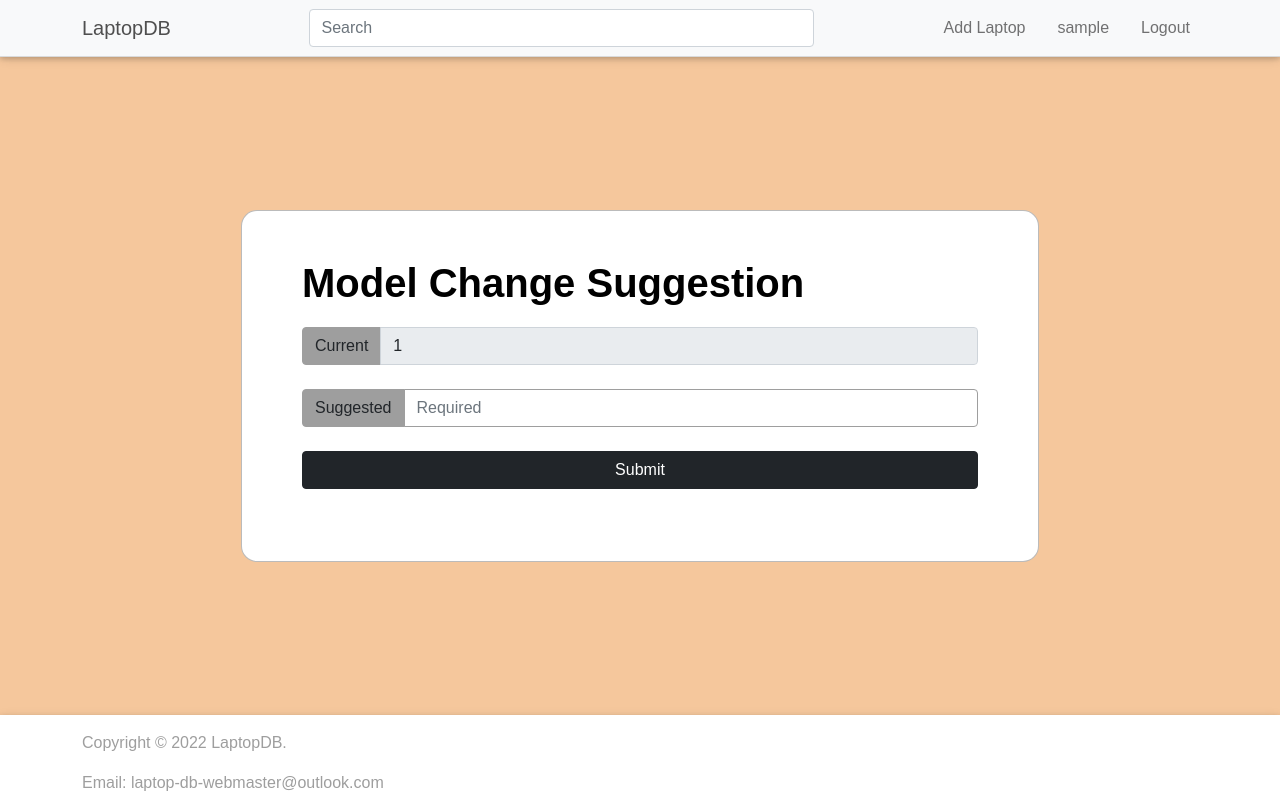
After one commit to bgorman87/Laptop-DB, a Django app: page /part-model-change/1 in a window 1280 px wide. The commit adds this page. Run offline with Django 4.2, Linux system fonts and the light colour scheme; the visitor is signed in with stand-in values (Sample User, id 1); some libraries are stand-ins or nearby versions.

Commit message:
added ability for mods to review requested changes

```diff
--- a/appspec.yml
+++ b/appspec.yml
@@ -5,3 +5,8 @@ files:
     destination: /home/ubuntu/django/parts/parts
     runas: www-data
 file_exists_behavior: OVERWRITE
+hooks:
+  AfterInstall:
+    - location: /home/ubuntu/django/parts/perm_change.sh
+      timeout: 300
+      runas: root
--- a/parts/catalog/forms.py
+++ b/parts/catalog/forms.py
@@ -26,3 +26,14 @@ class PartForm(ModelForm):
         widgets = {
             'image' : AdminFileWidget()
         }
+
+
+
+class ModelChangeForm(forms.Form):
+    current_model = forms.CharField(label="Current", max_length=100)
+    suggested_model = forms.CharField(label="Suggested", max_length=100)
+
+    def __init__(self, *args, **kwargs):
+        super(ModelChangeForm, self).__init__(*args, **kwargs)
+        self.fields['current_model'].widget.attrs.update({'class' : 'form-control', "disabled" : "disabled"})
+        self.fields['suggested_model'].widget.attrs.update({'class' : 'form-control input-field', "placeholder" : "Required"})
--- a/parts/catalog/templates/base/add-laptop.html
+++ b/parts/catalog/templates/base/add-laptop.html
@@ -8,7 +8,7 @@
 
 
 <div class='add-data container'>
-    <div class='mx-auto'>
+    <div class='mx-auto my-auto'>
             <form class="form" name="parts-form" method="POST" enctype="multipart/form-data">
                 {% csrf_token %}
                 <div class="input-group mb-2">
--- a/parts/catalog/templates/base/laptop-page.html
+++ b/parts/catalog/templates/base/laptop-page.html
@@ -32,7 +32,7 @@
                                         <li><a class="dropdown-item" href="{% url 'edit-laptop' laptop.laptop_model %}">Add Components</a></li>
                                         {% endif %}
                                         <li><hr class="dropdown-divider"></li>
-                                        <li><a class="dropdown-item" href="" disabled>Suggest New Model Number</a></li>
+                                        <li><a class="dropdown-item" href="{% url 'laptop-model-change' laptop.laptop_model %}" disabled>Suggest New Model Number</a></li>
                                     </ul>
                                 </div>
                             </div>
--- /dev/null
+++ b/parts/catalog/templates/base/new-model-suggest.html
@@ -0,0 +1,38 @@
+{% extends 'main.html' %}
+
+{% block content %}
+<section class="suggest-model">
+    <div class="container">
+        <div class="row d-flex justify-content-center align-items-center h-100">
+            <div class="card model-change-card" style="border-radius: 1rem;">
+                <div class="d-flex align-items-center">
+                    <div class="card-body p-4 p-lg-5 text-black">
+                        <form method="POST" action="">
+                            {% csrf_token %}
+
+                            <div class="d-flex align-items-center ml-0 mb-3 pb-1">
+                                <span class="h1 fw-bold mb-0">Model Change Suggestion</span>
+                            </div>
+
+                            <div class="form-outline mb-4 input-group">
+                                <span class="input-group-text form-span" id="id_current_model">Current</span>
+                                {{model_change_form.current_model}}
+                            </div>
+
+                            <div class="form-outline mb-4 input-group">
+                                <span class="input-group-text form-span" id="id_suggested_model">Suggested</span>
+                                {{model_change_form.suggested_model}}
+                            </div>
+
+                            <div class="form-outline mb-4">
+                                <button class="btn btn-dark btn-block w-100" type="submit">Submit</button>
+                            </div>
+                        </form>
+                    </div>
+                </div>
+            </div>
+        </div>
+    </div>
+</section>
+
+{% endblock content %}
--- a/parts/catalog/templatetags/general_extras.py
+++ b/parts/catalog/templatetags/general_extras.py
@@ -1,8 +1,31 @@
 from django import template
-from catalog.views import part_types
+from catalog.views import part_types, is_member
+from catalog.models import *
 
 register = template.Library()
 
 @register.filter(name='part_type')
 def part_type(part_type_id):
     return part_types[part_type_id]
+
+@register.filter(name='part_change_requests')
+def part_change_requests(user):
+    notification_count = 0
+    if is_member(user, 'mod'):
+        notification_count += PartModelChange.objects.filter(approved_by=None, rejected_by=None).count()
+    return notification_count
+
+@register.filter(name='laptop_change_requests')
+def laptop_change_requests(user):
+    notification_count = 0
+    if is_member(user, 'mod'):
+        notification_count += LaptopModelChange.objects.filter(approved_by=None, rejected_by=None).count()
+    return notification_count
+
+@register.filter(name='notifications')
+def notifications(user):
+    notification_count = 0
+    if is_member(user, 'mod'):
+        notification_count += PartModelChange.objects.filter(approved_by=None, rejected_by=None).count()
+        notification_count += LaptopModelChange.objects.filter(approved_by=None, rejected_by=None).count()
+    return notification_count
--- a/parts/catalog/urls.py
+++ b/parts/catalog/urls.py
@@ -14,4 +14,6 @@ urlpatterns = [
     path('laptop-upvote/', views.laptop_upvote, name='laptop-upvote'),
     path('laptop-downvote/', views.laptop_downvote, name='laptop-downvote'),
     path('part-downvote/', views.part_downvote, name='part-downvote'),
+    path('part-model-change/<str:part_model>', views.part_model_change, name='part-model-change'),
+    path('laptop-model-change/<str:laptop_model>', views.laptop_model_change, name='laptop-model-change'),
 ]
--- a/parts/catalog/views.py
+++ b/parts/catalog/views.py
@@ -417,6 +417,7 @@ def edit_laptop(request, laptop_model):
 
     return render(request, "base/edit-laptop-data.html", {'laptop_model': laptop_model, 'laptop_image_url': laptop.image.url, 'form_data': form_data})
 
+@login_required(login_url='login-page')
 # Basic users can only edit missing laptop parts
 def user_add_laptop_data(request, laptop_model):
 
@@ -454,6 +455,7 @@ def part_upvote(request):
         messages.info(request, "You must be logged in to vote.")
         return redirect('login-page', next=request.path)
 
+@login_required(login_url='login-page')
 def part_downvote(request):
     user = request.user
     if user.is_authenticated:
@@ -470,6 +472,7 @@ def part_downvote(request):
         messages.info(request, "You must be logged in to vote.")
         return redirect('login-page', next=request.path)
 
+@login_required(login_url='login-page')
 def laptop_upvote(request):
     user = request.user
     if user.is_authenticated:
@@ -487,6 +490,7 @@ def laptop_upvote(request):
         messages.info(request, "You must be logged in to vote.")
         return redirect('login-page', next=request.path)
 
+@login_required(login_url='login-page')
 def laptop_downvote(request):
     user = request.user
     if user.is_authenticated:
@@ -502,3 +506,102 @@ def laptop_downvote(request):
     else:
         messages.info(request, "You must be logged in to vote.")
         return redirect('login-page', next=request.path)
+
+@login_required(login_url='login-page')
+def part_model_change(request, part_model):
+
+    part_model_change_form = ModelChangeForm()
+    part_model_change_form.fields['current_model'].initial = part_model
+
+    if request.method == "POST":
+
+        suggested_part_model = request.POST.get("suggested_model")
+        print(f"current: {part_model} -- suggested: {suggested_part_model}")
+
+        if suggested_part_model == part_model:
+            messages.info(request, "You cannot change to the same model.")
+            return render(request, "base/new-model-suggest.html", {'model_change_form': part_model_change_form, "model": part_model})
+
+        try:
+            part = Part.objects.get(model=part_model)
+        except:
+            messages.error(request, "Part model not found.")
+            return render(request, "base/new-model-suggest.html", {'model_change_form': part_model_change_form, "model": part_model})
+
+        try:
+            suggested_part = Part.objects.get(model=suggested_part_model)
+            messages.info(request, "Part model already exists. Redirected to page.")
+            return redirect('item-page', model_number=suggested_part_model)
+        except:
+            pass
+
+        try:
+            part_model_change = PartModelChange.objects.filter(part=part).filter(old_model=part_model).filter(new_model=suggested_part_model)
+            if part_model_change.exists():
+                print("already exists")
+                if not part_model_change[0].approved:
+                    if not part_model_change[0].rejected_by and not part_model_change[0].approved_by:
+                        messages.error(request, "This change has already been suggested for this model. Please wait for mods to review.")
+                        return redirect('item-page', model_number=part_model)
+                    messages.error(request, "This part model change has already been suggested and was denied after review by mods. Please contact an administrator if you believe this to be an error.")
+                    return redirect('item-page', model_number=part_model)
+                messages.success(request, "This part model change has already been suggested and was approved after review by mods. Please contact an administrator if you believe this to be an error.")
+                return redirect('item-page', model_number=part_model)
+        except:
+            pass
+
+
+        PartModelChange.objects.create(part=part, old_model=part_model, new_model=suggested_part_model, created_by=request.user)
+        messages.success(request, "Thank you for the model change suggestion. Mods will review and approve this change if appropriate.")
+        return redirect('item-page', model_number=part_model)
+
+    return render(request, "base/new-model-suggest.html", {'model_change_form': part_model_change_form, 'model': part_model})
+
+@login_required(login_url='login-page')
+def laptop_model_change(request, laptop_model):
+
+    laptop_model_change_form = ModelChangeForm()
+    laptop_model_change_form.fields['current_model'].initial = laptop_model
+
+    if request.method == "POST":
+
+        suggested_laptop_model = request.POST.get("suggested_model")
+        print(f"current: {laptop_model} -- suggested: {suggested_laptop_model}")
+
+        if suggested_laptop_model == laptop_model:
+            messages.info(request, "You cannot change to the same model.")
+            return render(request, "base/new-model-suggest.html", {'model_change_form': laptop_model_change_form, "model": laptop_model})
+
+        try:
+            laptop = Laptop.objects.get(laptop_model=laptop_model)
+        except:
+            messages.error(request, "Laptop model not found.")
+            return render(request, "base/new-model-suggest.html", {'model_change_form': laptop_model_change_form, "model": laptop_model})
+
+        try:
+            suggested_laptop = Laptop.objects.get(laptop_model=suggested_laptop_model)
+            messages.info(request, "Laptop model already exists. Redirected to page.")
+            return redirect('laptop-page', laptop_model=suggested_laptop_model)
+        except:
+            pass
+
+        try:
+            laptop_model_change = LaptopModelChange.objects.filter(laptop=laptop).filter(old_model=laptop_model).filter(new_model=suggested_laptop_model)
+            if laptop_model_change.exists():
+                print("already exists")
+                if not laptop_model_change[0].approved:
+                    if not laptop_model_change[0].rejected_by and not laptop_model_change[0].approved_by:
+                        messages.error(request, "This change has already been suggested for this model. Please wait for mods to review.")
+                        return redirect('laptop-page', laptop_model=laptop_model)
+                    messages.error(request, "This laptop model change has already been suggested and was denied after review by mods. Please contact an administrator if you believe this to be an error.")
+                    return redirect('laptop-page', laptop_model=laptop_model)
+                messages.success(request, "This laptop model change has already been suggested and was approved after review by mods. Please contact an administrator if you believe this to be an error.")
+                return redirect('laptop-page', laptop_model=laptop_model)
+        except:
+            pass
+
+        LaptopModelChange.objects.create(laptop=laptop, old_model=laptop_model, new_model=suggested_laptop_model, created_by=request.user)
+        messages.success(request, "Thank you for the model change suggestion. Mods will review and approve this change if appropriate.")
+        return redirect('laptop-page', laptop_model=laptop_model)
+
+    return render(request, "base/new-model-suggest.html", {'model_change_form': laptop_model_change_form, 'model': laptop_model})
--- a/parts/static/styles/style.css
+++ b/parts/static/styles/style.css
@@ -11,6 +11,13 @@ body {
     width: 30% !important;
 }
 
+.card, .model-change-card {
+    border: solid;
+    border-width: 1px;
+    border-color: #9e9e9eb2;
+    width: 50% !important;
+}
+
 .item-card {
     width: 100% !important;
 }
@@ -18,21 +25,33 @@ body {
 @media only screen and (min-width: 0px) {
     .user-card {
         width: 95% !important;
-}
+    }
+    .model-change-card {
+        width: 95% !important;
+    }
 }
 @media only screen and (min-width: 700px) {
     .user-card {
         width: 70% !important;
+    }
+    .model-change-card {
+        width: 80% !important;
     }
 }
 @media only screen and (min-width: 900px) {
     .user-card {
         width: 50% !important;
     }
+    .model-change-card {
+        width: 70% !important;
+    }
 }
 @media only screen and (min-width: 1600px) {
     .user-card {
         width: 35% !important;
+    }
+    .model-change-card {
+        width: 60% !important;
     }
 }
 
@@ -113,7 +132,8 @@ body {
 .login,
 .register,
 .user-notice,
-.verification {
+.verification,
+.suggest-model {
     background-color: rgb(255, 255, 255);
     min-height: 89.4vh;
     display: flex;
@@ -127,7 +147,11 @@ body {
 }
 
 .login, .register, .user-notice, .verification {
-    background-color:rgb(167, 212, 255)
+    background-color:rgb(167, 212, 255);
+}
+
+.suggest-model {
+    background-color: rgb(245, 199, 156);
 }
 
 .product .container {
@@ -148,6 +172,14 @@ body {
 .container .container-flex-col {
     flex-direction: column;
 
+}
+
+.container {
+    margin: auto;
+}
+
+.nav-link {
+    padding: 0;
 }
 
 .container .title-item {
--- a/parts/templates/includes/header.html
+++ b/parts/templates/includes/header.html
@@ -1,3 +1,7 @@
+{% load general_extras %}
+{% load auth_extras %}
+{% load admin_urls %}
+
 <nav class="navbar navbar-expand-lg navbar-light bg-light fixed-top">
   <div class="container">
     <a class="navbar-brand" href="{% url 'home' %}">
@@ -13,19 +17,50 @@
         </form>
       </div>
 
-      <div class="navbar-nav">
-        <a class="nav-link" aria-current="page" href={% url 'add-laptop' %}> Add Laptop </a>
+      <ul class="navbar-nav">
+        <li><a class="nav-link m-0" aria-current="page" href={% url 'add-laptop' %}> Add Laptop </a></li>
+
         {% if request.user.is_authenticated %}
-          <a class="nav-link" aria-current="page" href="{% url 'profile-page' user.username %}">{{user.username}}</a>
+          <li class="nav-link dropdown m-0">
+            <a class="nav-link" href="#" id="navbarDropdownMenuLink" role="button" data-bs-toggle="dropdown" aria-expanded="false">
+              <span class="nav-link">{{user.username}}
+              {% if user|notifications > 0 %}
+                <span class="badge bg-danger">{{user|notifications}}</span>
+              {% endif %}
+              </span>
+            </a>
+            <ul class="dropdown-menu mt-2" aria-labelledby="navbarDropdownMenuLink">
+              <li><a class="dropdown-item m-0" href="{% url 'profile-page' request.user %}">Profile Page</a></li>
+              {% if request.user|has_group:"mod" %}
+                <li><hr class="dropdown-divider"></li>
+                <li><a class="dropdown-item" href="{% url 'admin:catalog_partmodelchange_changelist' %}">
+                  Part Change Requests
+                  {% if user|part_change_requests > 0 %}
+                    <span class="badge bg-danger">{{user|part_change_requests}}</span>
+                  {% else %}
+                    <span class="badge bg-secondary">0</span>
+                  {% endif %}
+                </a></li>
+                <li><a class="dropdown-item" href="{% url 'admin:catalog_laptopmodelchange_changelist' %}">
+                  Laptop Change Requests
+                  {% if user|laptop_change_requests > 0 %}
+                    <span class="badge bg-danger">{{user|laptop_change_requests}}</span>
+                  {% else %}
+                    <span class="badge bg-secondary">0</span>
+                  {% endif %}
+                </a></li>
+              {% endif %}
+            </ul>
+          </li>
         {% endif %}
 
         {% if request.user.is_authenticated %}
-          <a class="nav-link" aria-current="page" href="{% url 'logout-page' %}"> Logout </a>
+          <li><a class="nav-link m-0" aria-current="page" href="{% url 'logout-page' %}"> Logout </a></li>
         {% else %}
-          <a class="nav-link waves-effect" href="{% url 'login-page' %}"> Login </a>
-          <a class="nav-link waves-effect" href="{% url 'register-page' %}"> Signup </a>
+          <li><a class="nav-link waves-effect m-0" href="{% url 'login-page' %}"> Login </a></li>
+          <li><a class="nav-link waves-effect m-0" href="{% url 'register-page' %}"> Signup </a></li>
         {% endif %}
-      </div>
+        </ul>
     </div>
   </div>
 </nav>
```
Also changed, not shown: parts/catalog/admin.py (+15 -2 lines), parts/catalog/models.py (+35 -0 lines), parts/catalog/templates/base/item-page.html (+4 -3 lines).
